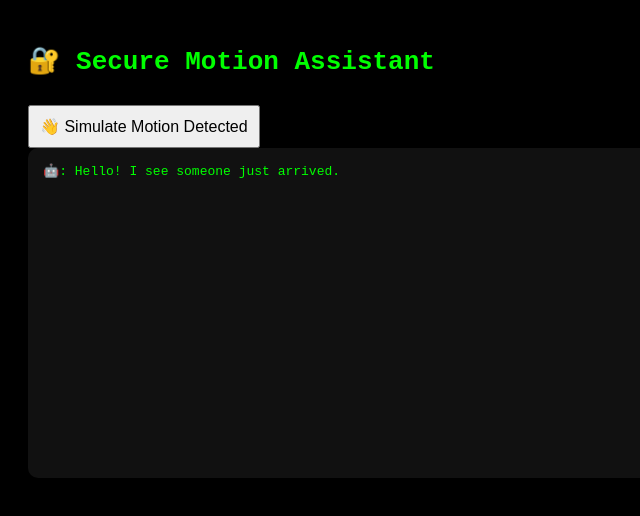
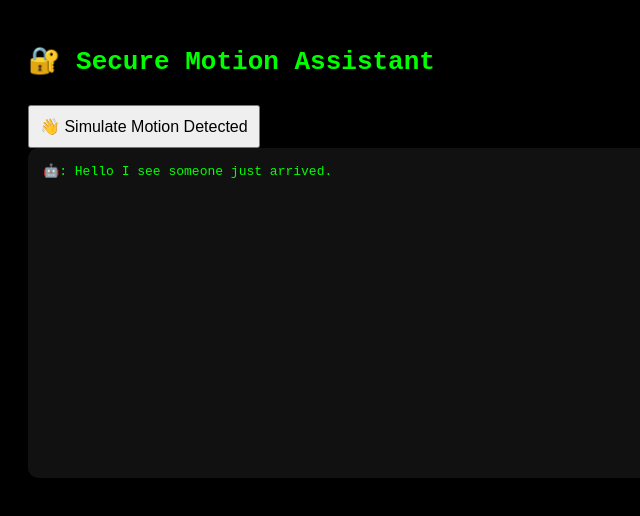
Before and after one commit to coinmaster202/raspberry-pi-robo-, a plain HTML site: page index.html in a window 1280 px wide. Both pictures are taken after a click on the button "👋 Simulate Motion Detected". Shown: the full height of the page, 0-640 px from the left. Drawn offline with Linux system fonts and the light colour scheme.

Commit message:
Update index.html

```diff
--- a/index.html
+++ b/index.html
@@ -151,7 +151,7 @@
       consoleEl.innerHTML = '';
       asked.clear();
       chatCount = 0;
-      await speak("Hello! I see someone just arrived.");
+      await speak("Hello I see someone just arrived.");
       await delay(500);
       await speak("Welcome to my interactive assistant.");
       await delay(500);
```
